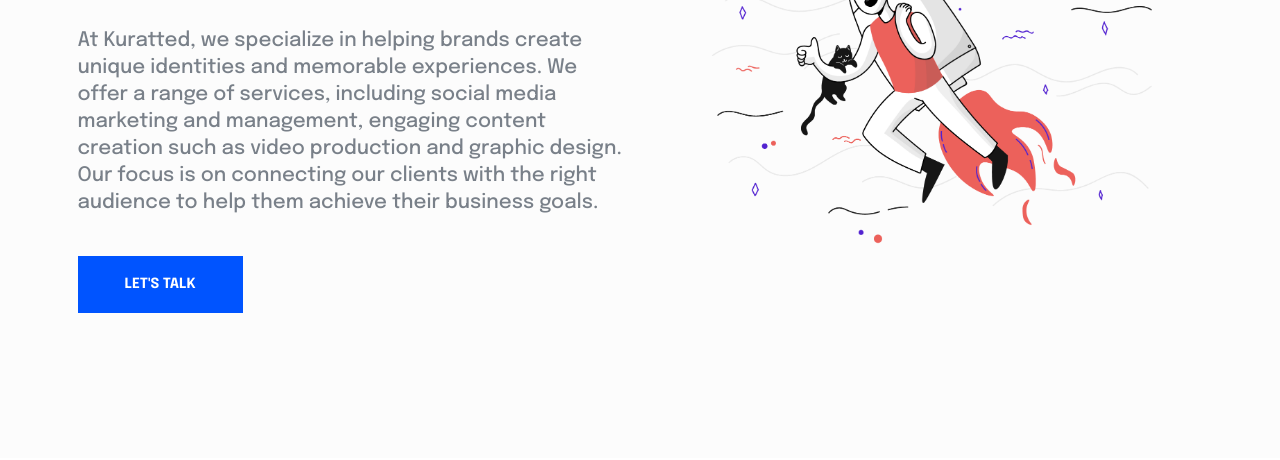
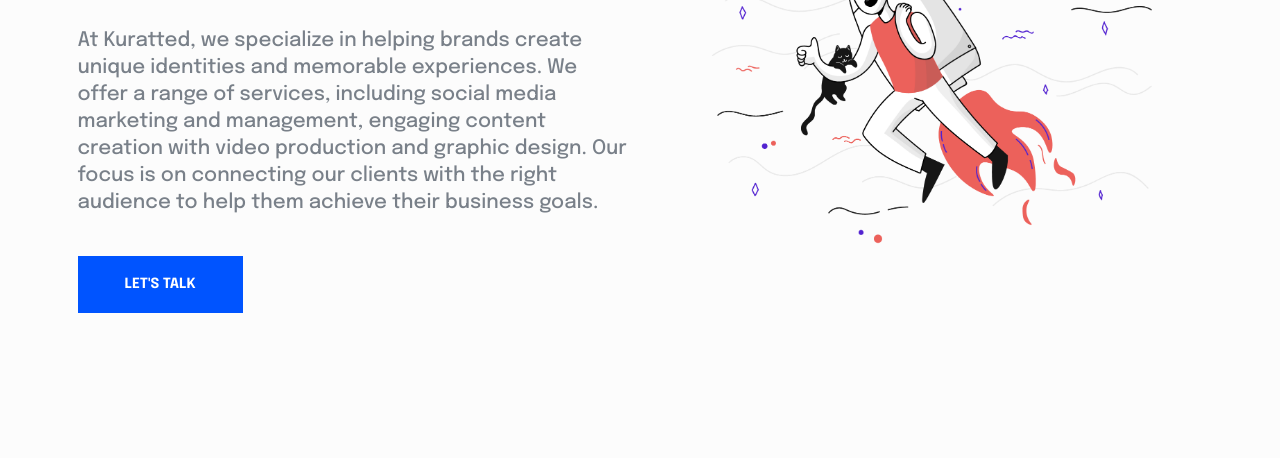
Before and after one commit to kuratted/KurattedbyKunal, a plain HTML site: page index.html in a window 1280 px wide. Shown: the part 340-800 px from the top of the page. Drawn offline with nearby package versions, Linux system fonts and the light colour scheme.

Commit message:
Update index.html

```diff
--- a/index.html
+++ b/index.html
@@ -106,7 +106,7 @@
             </h1>
 
             <p class="banner-title-text">
-              At Kuratted, we specialize in helping brands create unique identities and memorable experiences. We offer a range of services, including social media marketing and management, engaging content creation such as video production and graphic design. Our focus is on connecting our clients with the right audience to help them achieve their business goals.  </p>
+              At Kuratted, we specialize in helping brands create unique identities and memorable experiences. We offer a range of services, including social media marketing and management, engaging content creation with video production and graphic design. Our focus is on connecting our clients with the right audience to help them achieve their business goals.  </p>
             <div class="learn-more-btn-section">
               <a class="btn" href="#contact">Let's Talk</a>
             </div>
```
